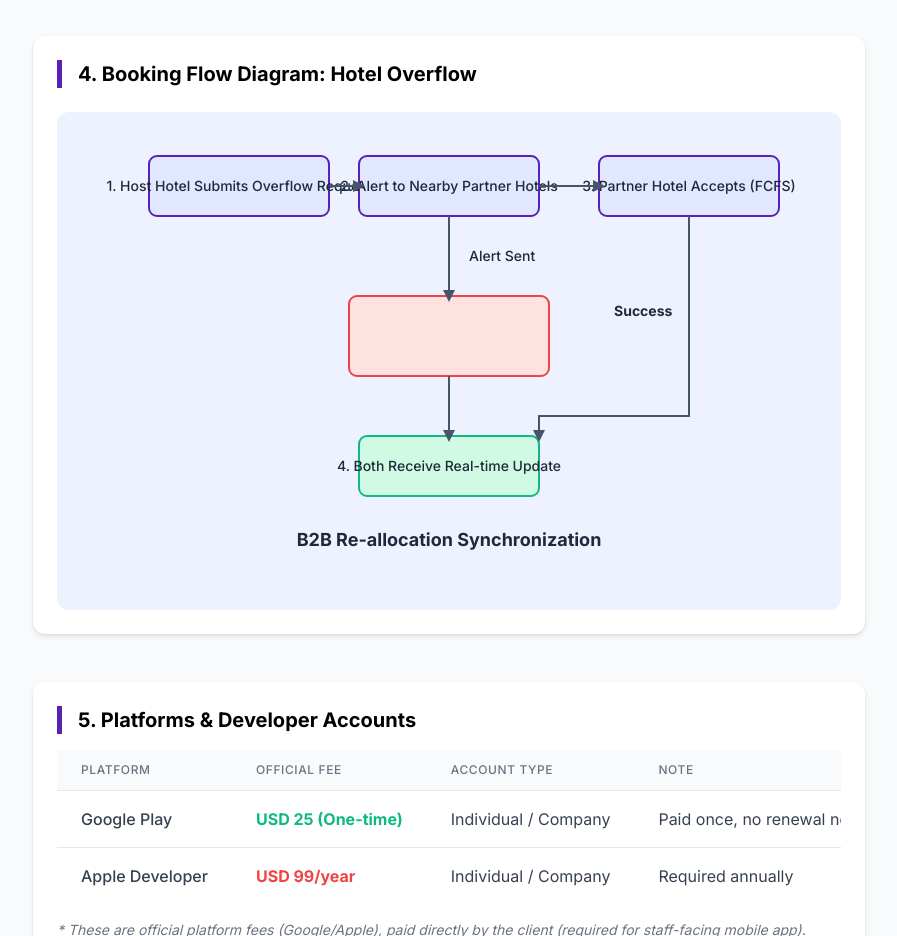
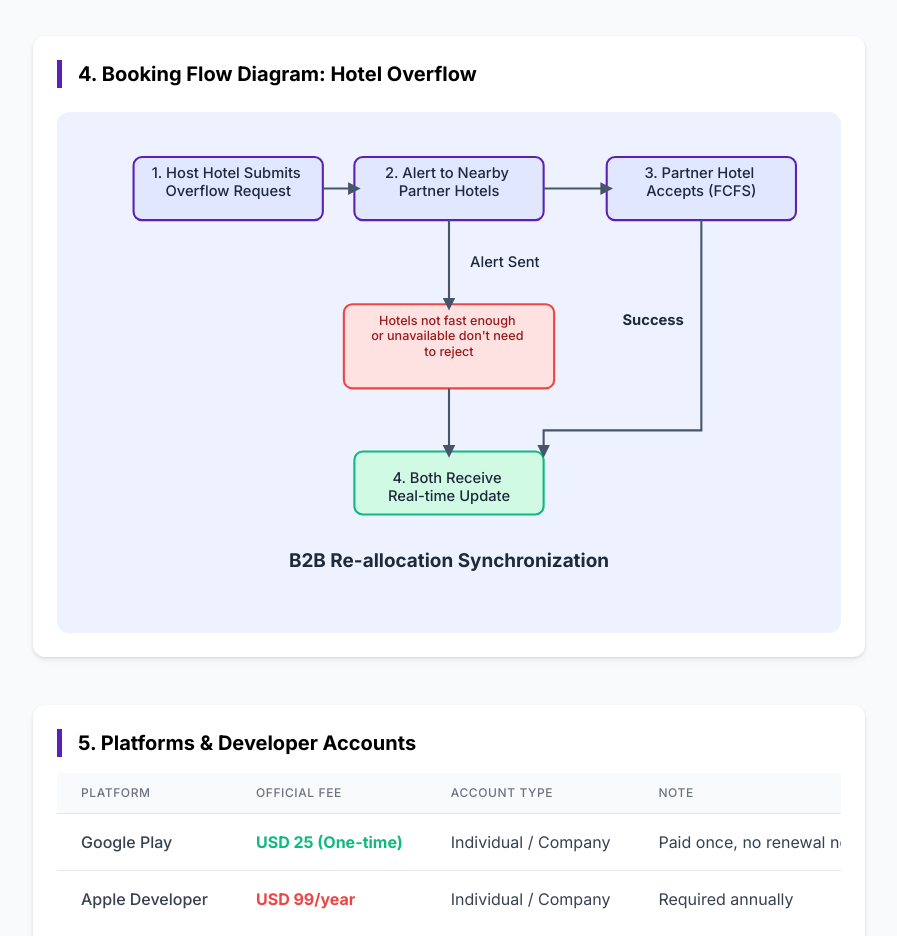
Before and after one commit to mchoang98/booking-business, a plain HTML site: page index.html in a window 1280 px wide. Shown: the part 800-1736 px from the top of the page, without its empty margins (191-1088 px from the left). Drawn offline with nearby package versions, Linux system fonts and the light colour scheme.

Commit message:
Update index.html

```diff
--- a/index.html
+++ b/index.html
@@ -121,57 +121,65 @@
         </div>
 
         <!-- 4. Booking Flow Diagram (SVG) -->
+        <!-- 4. Booking Flow Diagram (SVG) -->
 <div class="card mb-12">
   <h2 class="text-xl font-bold mb-6 section-title">4. Booking Flow Diagram: Hotel Overflow</h2>
   <div class="bg-indigo-50 p-6 rounded-xl overflow-x-auto">
-                <svg width="100%" height="450" viewBox="0 0 700 450" xmlns="http://www.w3.org/2000/svg" class="min-w-[650px]">
+    <svg
+      viewBox="0 0 700 450"
+      xmlns="http://www.w3.org/2000/svg"
+      class="w-full h-auto"
+      preserveAspectRatio="xMidYMid meet">
+
       <defs>
-                        <!-- Custom arrowhead marker for SVG -->
         <marker id="arrowhead" viewBox="0 0 10 10" refX="5" refY="5" markerWidth="6" markerHeight="6" orient="auto">
           <path d="M 0 0 L 10 5 L 0 10 z" fill="#475569" />
         </marker>
       </defs>
 
-                    <!-- Nodes -->
-                    <!-- Start -->
+      <!-- Node 1 -->
       <rect x="50" y="20" width="180" height="60" class="flow-node" />
-                    <text x="140" y="55" text-anchor="middle" class="flow-text">1. Host Hotel Submits Overflow Request</text>
+      <text x="140" y="40" text-anchor="middle" class="flow-text">
+        <tspan x="140" dy="0">1. Host Hotel Submits</tspan>
+        <tspan x="140" dy="1.2em">Overflow Request</tspan>
+      </text>
 
-                    <!-- Notification -->
+      <!-- Node 2 -->
       <rect x="260" y="20" width="180" height="60" class="flow-node" />
-                    <text x="350" y="55" text-anchor="middle" class="flow-text">2. Alert to Nearby Partner Hotels</text>
+      <text x="350" y="40" text-anchor="middle" class="flow-text">
+        <tspan x="350" dy="0">2. Alert to Nearby</tspan>
+        <tspan x="350" dy="1.2em">Partner Hotels</tspan>
+      </text>
 
-                    <!-- Acceptance (FCFS) -->
+      <!-- Node 3 -->
       <rect x="500" y="20" width="180" height="60" class="flow-node" />
-                    <text x="590" y="55" text-anchor="middle" class="flow-text">3. Partner Hotel Accepts (FCFS)</text>
+      <text x="590" y="40" text-anchor="middle" class="flow-text">
+        <tspan x="590" dy="0">3. Partner Hotel</tspan>
+        <tspan x="590" dy="1.2em">Accepts (FCFS)</tspan>
+      </text>
 
-                    <!-- Silent Decline Note -->
-                    <rect x="250" y="160" width="200" height="80" class="flow-node" style="fill:#FEE2E2; stroke:#EF4444;">
-                         <text x="350" y="185" text-anchor="middle" class="flow-text" style="fill:#991B1B; font-size:12px;">Hotels not fast enough/unavailable</text>
-                         <text x="350" y="210" text-anchor="middle" class="flow-text" style="fill:#991B1B; font-size:12px;">do not need to decline/reject.</text>
-                    </rect>
+      <!-- Silent Decline Node -->
+      <rect x="250" y="160" width="200" height="80" class="flow-node" style="fill:#FEE2E2; stroke:#EF4444;" />
+      <text x="350" y="180" text-anchor="middle" class="flow-text" style="fill:#991B1B; font-size:12px;">
+        <tspan x="350" dy="0">Hotels not fast enough</tspan>
+        <tspan x="350" dy="1.2em">or unavailable don't need</tspan>
+        <tspan x="350" dy="1.2em">to reject</tspan>
+      </text>
 
-                    <!-- Real-time Update -->
+      <!-- Node 4 -->
       <rect x="260" y="300" width="180" height="60" class="flow-node flow-node-success" />
-                    <text x="350" y="335" text-anchor="middle" class="flow-text">4. Both Receive Real-time Update</text>
+      <text x="350" y="330" text-anchor="middle" class="flow-text">
+        <tspan x="350" dy="0">4. Both Receive</tspan>
+        <tspan x="350" dy="1.2em">Real-time Update</tspan>
+      </text>
 
       <!-- Arrows -->
-
-                    <!-- 1 -> 2 -->
       <line x1="230" y1="50" x2="260" y2="50" class="flow-arrow" />
-
-                    <!-- 2 -> 3 -->
       <line x1="440" y1="50" x2="500" y2="50" class="flow-arrow" />
-
-                    <!-- 3 -> 4 (Accept) - Down/Left -->
       <polyline points="590,80 590,280 440,280 440,300" class="flow-arrow" fill="none" />
       <text x="515" y="180" class="flow-text text-sm" style="font-weight:700;">Success</text>
-
-                    <!-- 2 -> Silent Decline Note (Informational) -->
       <line x1="350" y1="80" x2="350" y2="160" class="flow-arrow" />
       <text x="370" y="125" class="flow-text text-sm">Alert Sent</text>
-
-                    <!-- Silent Decline Note -> 4 (End of current flow for non-accepters) -->
       <line x1="350" y1="240" x2="350" y2="300" class="flow-arrow" />
 
       <!-- Final Note -->
@@ -181,6 +189,7 @@
     </svg>
   </div>
 </div>
+
 
         <!-- 5. Platforms & Developer Accounts (Table) -->
         <div class="card mb-12">
```
Lines whose indentation alone changed are shown as unchanged.
